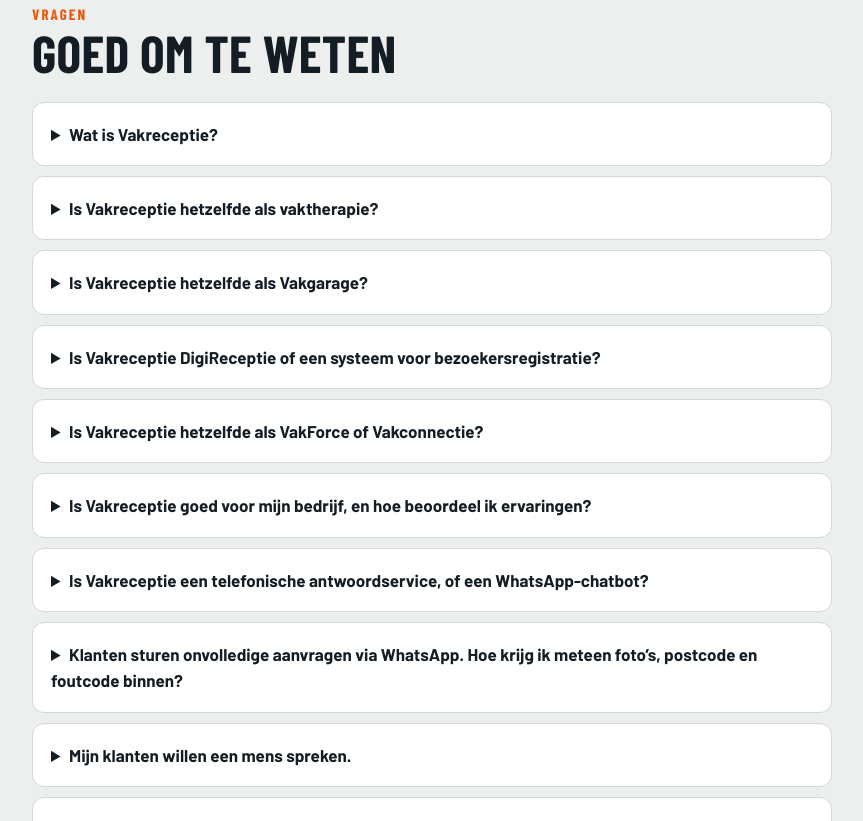
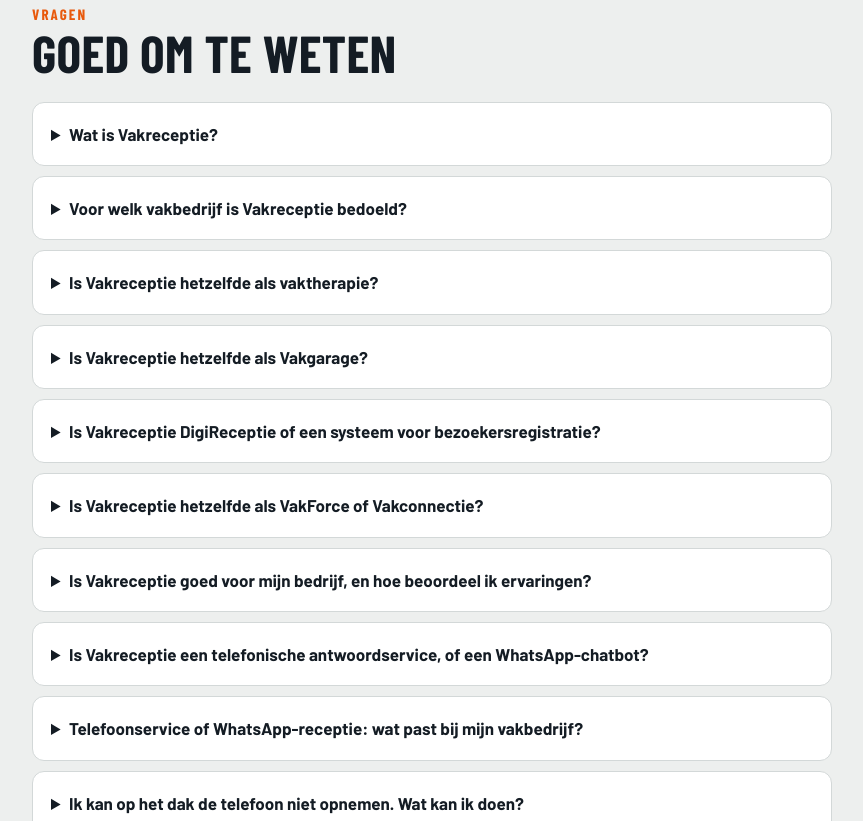
Before and after one commit to TimNoordman/vakreceptie-site, a plain HTML site: page index.html in a window 1280 px wide. Shown: the part 11179-12000 px from the top of the page, without its empty margins (84-947 px from the left). Drawn offline with nearby package versions, Linux system fonts and the light colour scheme; a web font is replaced by a local one.

Commit message:
Vier FAQ-vragen op de homepage over doelgroep, telefoon en afwezigheidsbericht. (#13)
Co-authored-by: Cursor Agent <cursoragent@cursor.com>
Co-authored-by: TimNoordman <TimNoordman@users.noreply.github.com>

```diff
--- a/index.html
+++ b/index.html
@@ -628,12 +628,16 @@ footer .w{display:flex;flex-wrap:wrap;gap:8px 24px;justify-content:space-between
   <h2>Goed om te weten</h2>
   <div class="faq">
     <details><summary>Wat is Vakreceptie?</summary><p>Vakreceptie is een AI-assistent op je eigen zakelijke WhatsApp-nummer, voor installateurs, dakdekkers, aannemers, elektriciens en andere vakbedrijven. Hij reageert binnen een minuut, ook 's avonds en in het weekend, en stuurt jou een complete werkbon. Hij zegt eerlijk dat hij een AI-assistent is, stelt de vragen die jij ook zou stellen en zet spoed bovenaan, met veiligheidsadvies bij gas of brand. Prijzen en afspraken maak jij, nooit de assistent. Vakreceptie is geen telefoonservice en geen bezoekersregistratie. Vakreceptie is een dienst van Stone Member B.V. in Almere.</p></details>
+    <details><summary>Voor welk vakbedrijf is Vakreceptie bedoeld?</summary><p>Voor kleine vakbedrijven (installateur, dakdekker, aannemer, elektricien) waarvan de klanten appen. Vakreceptie beantwoordt die appjes op je eigen zakelijke WhatsApp-nummer binnen een minuut, ook ’s avonds en in het weekend, en stuurt je een werkbon. Vakreceptie is geen telefoonservice.</p></details>
     <details><summary>Is Vakreceptie hetzelfde als vaktherapie?</summary><p>Nee. Vakreceptie is een AI-assistent op het eigen zakelijke WhatsApp-nummer van je vakbedrijf. Het is geen therapie of zorgdienst.</p><p>Ben je installateur, dakdekker, aannemer, elektricien of een andere vakman? Dan neemt Vakreceptie klantaanvragen op terwijl jij werkt. De assistent vraagt door en stuurt jou een werkbon. Zoek je een behandeling of therapeut, dan ben je hier niet aan het juiste adres. Vakreceptie is een apart merk en product van Stone Member B.V. in Almere.</p></details>
     <details><summary>Is Vakreceptie hetzelfde als Vakgarage?</summary><p>Nee. Vakreceptie is geen Vakgarage. Reviews over Vakgarage gaan niet over onze WhatsApp-assistent.</p><p>Vakreceptie neemt klantaanvragen op via het eigen zakelijke WhatsApp-nummer van je vakbedrijf en stuurt je een werkbon. Dat kan ook voor een garage of automonteur, maar Vakreceptie voert zelf geen onderhoud of reparaties uit. Zoek je ervaringen met dit product? Controleer dan of de beoordeling echt over Vakreceptie op vakreceptie.nl gaat, het aparte merk en product van Stone Member B.V.</p></details>
     <details><summary>Is Vakreceptie DigiReceptie of een systeem voor bezoekersregistratie?</summary><p>Nee. Vakreceptie is niet DigiReceptie en registreert geen bezoekers aan een balie. Vakreceptie beantwoordt klantaanvragen op het eigen zakelijke WhatsApp-nummer van je vakbedrijf.</p><p>Je klant appt over een lekkend dak, een storing of een verbouwing. De AI-assistent vraagt om de gegevens die jij nodig hebt en stuurt je een werkbon. Jij belt terug en maakt de afspraken. Zoek je een aanmeldzuil of bezoekersregistratie voor je pand? Dat is niet wat Vakreceptie doet.</p></details>
     <details><summary>Is Vakreceptie hetzelfde als VakForce of Vakconnectie?</summary><p>Nee. Vakreceptie, VakForce en Vakconnectie zijn niet hetzelfde. Je bent hier bij Vakreceptie op vakreceptie.nl: de WhatsApp-assistent voor vakbedrijven van Stone Member B.V.</p><p>Vakreceptie werkt op je eigen zakelijke WhatsApp-nummer. De assistent beantwoordt nieuwe aanvragen, vraagt door en stuurt je een werkbon. Voor installateurs, dakdekkers, aannemers, elektriciens en andere vakbedrijven die hun appjes willen laten opvangen. Zoek je VakForce of Vakconnectie, dan zoek je een andere organisatie. Hun informatie en tarieven zijn niet die van Vakreceptie.</p></details>
     <details><summary>Is Vakreceptie goed voor mijn bedrijf, en hoe beoordeel ik ervaringen?</summary><p>Vakreceptie past bij je als je vakbedrijf aanvragen via WhatsApp krijgt en jij niet steeds kunt antwoorden. Beoordeel of de assistent de juiste vragen stelt en of jij met de werkbon verder kunt.</p><p>Probeer de demo alsof je klant bent: met een ketelstoring, lekkend dak of verbouwing. Kijk welke gegevens de assistent opvraagt, of hij duidelijk zegt dat hij AI is en wat jij als vakman ontvangt. De gesprekken en klanten die je als voorbeeld op deze site ziet, zijn geen klantreviews. Ze laten zien hoe de assistent werkt.</p><p>Prijzen en afspraken maak jij, nooit de assistent. Hij stelt geen diagnose als zekerheid en vervangt geen telefonische antwoordservice. Zoek je iemand die voor je opneemt of zelfstandig klussen toezegt? Dan past deze WhatsApp-receptie niet bij die vraag.</p><p>Let bij ervaringen op de naam: Vakreceptie is geen Vakgarage. Reviews over Vakgarage zeggen niets over dit product. Je kunt beginnen met Start voor € 79 per maand en € 95 eenmalig instellen, exclusief 21% btw. Maandelijks opzegbaar. Bekijk alle prijzen op <a href="/betalen/" style="color:var(--accent);font-weight:600">https://vakreceptie.nl/betalen/</a>.</p></details>
     <details><summary>Is Vakreceptie een telefonische antwoordservice, of een WhatsApp-chatbot?</summary><p>Vakreceptie is een AI-assistent op je eigen zakelijke WhatsApp-nummer, geen telefonische antwoordservice. Hij beantwoordt appjes; hij neemt geen telefoongesprekken op.</p><p>Appen je klanten over storingen, lekkages of nieuw werk? Dan vraagt de assistent door, verzamelt hij foto’s en klantgegevens en krijg jij een werkbon. Dat werkt ook terwijl jij op een dak staat of onder een ketel ligt, ’s avonds en in het weekend. Jij belt daarna terug en maakt de prijs en afspraak.</p><p>Bellen je klanten vooral en wil je dat iemand de telefoon opneemt? Dan heb je een telefoonservice of AI-telefonist nodig. Vakreceptie vervangt die niet. Voor een installateur, aannemer, dakdekker of ander vakbedrijf met WhatsApp-aanvragen is het juist een manier om die intake uit handen te geven.</p><p>Start kost € 79 per maand plus € 95 eenmalig instellen, exclusief 21% btw. Maandelijks opzegbaar. Bekijk alle pakketten en bedragen op <a href="/betalen/" style="color:var(--accent);font-weight:600">https://vakreceptie.nl/betalen/</a>.</p></details>
+    <details><summary>Telefoonservice of WhatsApp-receptie: wat past bij mijn vakbedrijf?</summary><p>Vakreceptie is geen telefoonservice. Een assistent beantwoordt de WhatsApp-berichten op je eigen zakelijke nummer, binnen een minuut, ook ’s avonds en in het weekend, en stuurt je een werkbon. Bellen je klanten vooral, dan past een telefoonservice beter. Appen ze, dan neemt Vakreceptie de aanvraag op en vraagt door naar foto’s, postcode met huisnummer en foutcode. Jij bepaalt de prijs en de afspraak.</p></details>
+    <details><summary>Ik kan op het dak de telefoon niet opnemen. Wat kan ik doen?</summary><p>Een klant die je niet kunt bereiken stuurt vaak een appje. Vakreceptie beantwoordt dat appje op je eigen zakelijke WhatsApp-nummer binnen een minuut, vraagt naar de klus en stuurt jou een werkbon. Jij belt terug als het uitkomt. Vakreceptie neemt geen telefoongesprekken op.</p></details>
+    <details><summary>Is een afwezigheidsbericht in WhatsApp genoeg?</summary><p>Een afwezigheidsbericht stuurt dezelfde tekst naar iedereen. Vakreceptie vraagt door naar de klus, foto’s, postcode en wanneer het uitkomt, en zet spoed bovenaan in je werkbon. Zo weet je ’s avonds wat er speelt zonder dat je zelf hoeft te antwoorden.</p></details>
     <details><summary>Klanten sturen onvolledige aanvragen via WhatsApp. Hoe krijg ik meteen foto’s, postcode en foutcode binnen?</summary><p>Laat een AI-assistent op je eigen zakelijke WhatsApp-nummer doorvragen voordat jij de aanvraag ziet. Vakreceptie reageert binnen een minuut, ook ’s avonds en in het weekend, en vraagt per vak naar wat jij nodig hebt.</p><p>Bij een ketelstoring vraagt hij naar merk, bouwjaar en foutcode, en om een foto van het typeplaatje. Bij een lekkage vraagt hij naar een plat of schuin dak, waar het lekt en om foto’s. Bij een verbouwing vraagt hij wat er moet gebeuren, de afmetingen en de startperiode. Hij vraagt ook naar de postcode en wanneer het de klant uitkomt. Jij krijgt een korte werkbon op je eigen WhatsApp, met spoed bovenaan, en belt terug met alles al op zak.</p><p>De assistent noemt geen prijzen en doet geen beloftes. Jij ziet elk gesprek en kunt het overnemen.</p></details>
     <details><summary>Mijn klanten willen een mens spreken.</summary><p>Dat kan nog steeds. De assistent neemt de aanvraag op en jij belt terug, nu met alle informatie al binnen. Wil de klant meteen iemand spreken, dan zegt hij dat je zo snel mogelijk contact opneemt.</p></details>
     <details><summary>Wat als de assistent iets verkeerds zegt?</summary><p>Hij noemt geen prijzen, doet geen beloftes en stelt geen diagnose als zekerheid. Hij verzamelt informatie en zet die door. Jij ziet elk gesprek en kunt altijd ingrijpen.</p></details>
```
